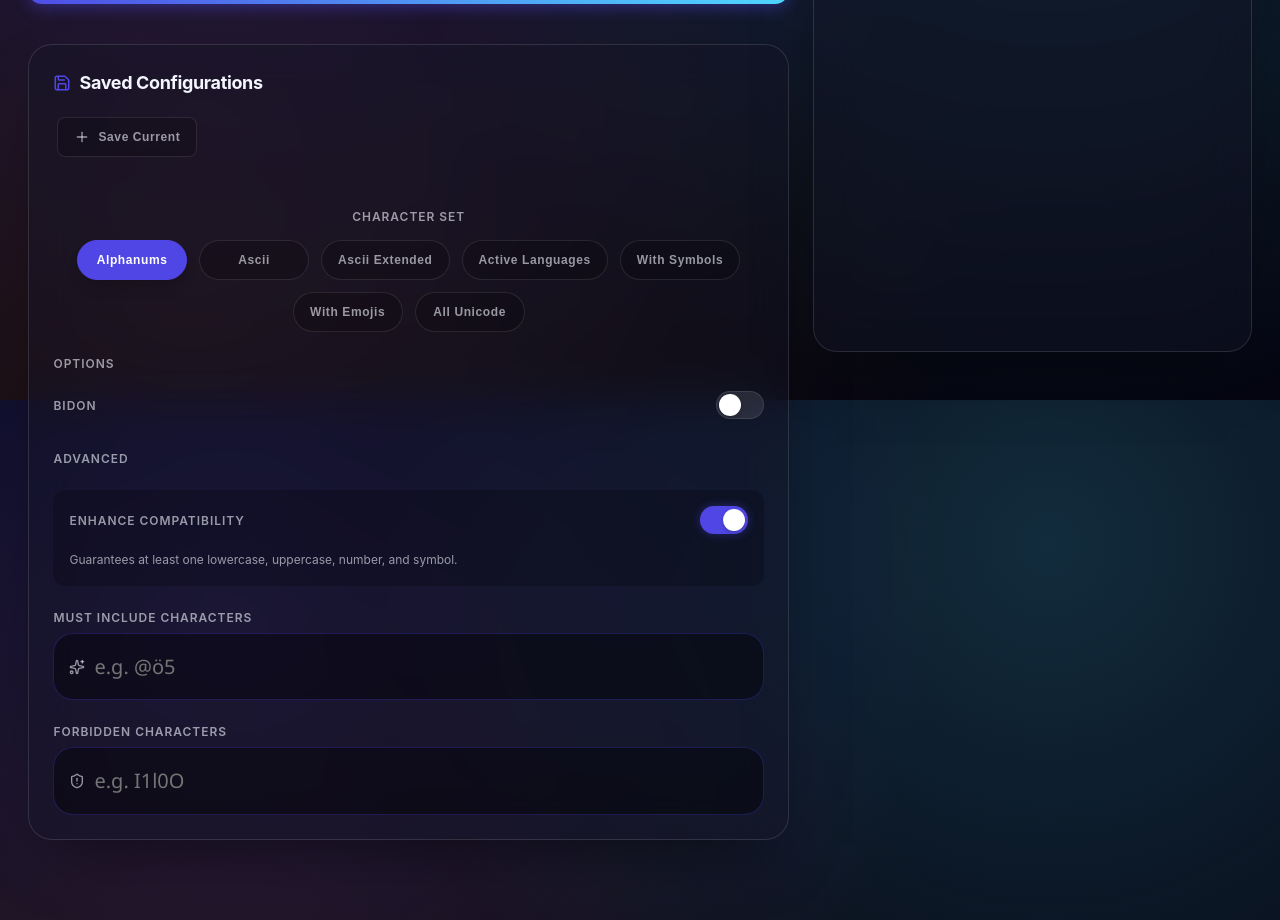
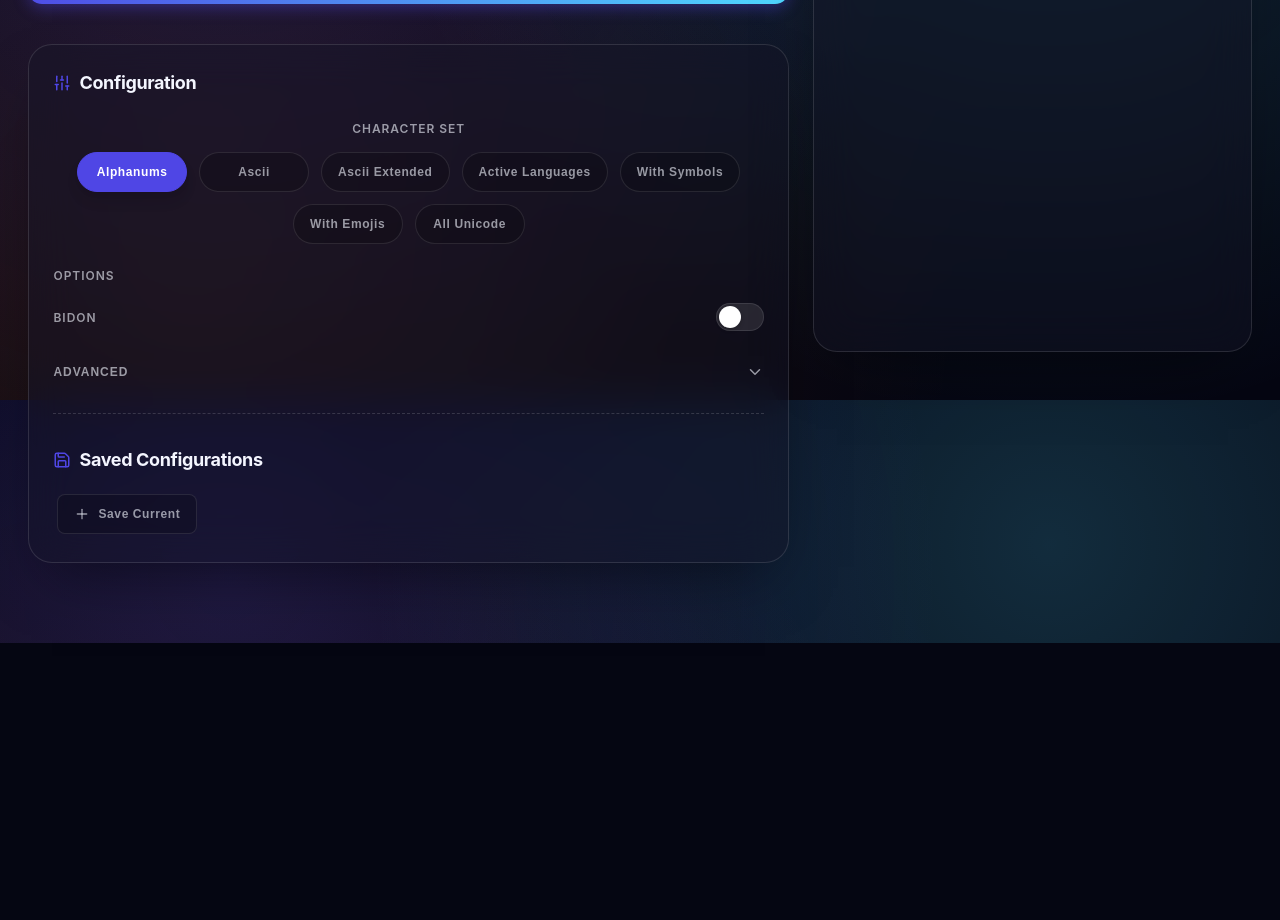
Before and after one commit to WireSwarm/UnknownSecret, a React (Vite) app: page / in a window 1280 px wide. Shown: the part 400-1320 px from the top of the page. After the commit the page ends 1043 px from the top, so only its background shows below. Built offline with nearby package versions, Linux system fonts and the light colour scheme; a web font is replaced by a local one.

Commit message:
feat : Ui upgrade

```diff
--- a/src/components/generator/GeneratorPanel.jsx
+++ b/src/components/generator/GeneratorPanel.jsx
@@ -1,5 +1,5 @@
 import React, { useState, useEffect } from 'react';
-import { RefreshCw, Copy, Check, Eye, EyeOff, Dice5, ShieldAlert, Sparkles, Plus, Trash2, Save } from 'lucide-react';
+import { RefreshCw, Copy, Check, Eye, EyeOff, Dice5, ShieldAlert, Sparkles, Plus, Trash2, Save, ChevronDown, Sliders } from 'lucide-react';
 import { GlassCard } from '../ui/GlassCard';
 import { Button } from '../ui/Button';
 import { Input } from '../ui/Input';
@@ -83,6 +83,7 @@ export function GeneratorPanel({ onCopyPassword }) {
     const [activePresetId, setActivePresetId] = useState(null);
     const [clearConfirmLevel, setClearConfirmLevel] = useState(0); // 0: Normal, 1: Sure?, 2: Really?
     const [isShiftPressed, setIsShiftPressed] = useState(false); // Track Shift key for delete buttons
+    const [isAdvancedOpen, setIsAdvancedOpen] = useState(false); // Advanced section collapsed state
 
     // Effect to track Shift key globally
     useEffect(() => {
@@ -511,7 +512,163 @@ export function GeneratorPanel({ onCopyPassword }) {
             {/* Unified Configuration & Presets Panel */}
             <GlassCard className="p-6 mt-4 flex flex-col gap-6" id="unified-config-card">
 
-                {/* Section 1: Presets (Saved Configurations Bar) */}
+                {/* Section 1: Configuration (The Workspace) */}
+                <div className="flex flex-col gap-6" id="config-section">
+
+                    {/* Configuration Title */}
+                    <h3 className="text-lg font-bold flex items-center gap-2">
+                        <Sliders size={18} className="text-primary" />
+                        Configuration
+                    </h3>
+
+                    {/* Character Sets */}
+                    <div>
+                        <h3 className="label-text mb-4 text-center" id="charset-title">Character Set</h3>
+                        <div className="flex flex-wrap gap-3 justify-center" id="charset-selectors">
+                            {Object.keys(SETS).map(key => (
+                                <button
+                                    id={`charset-btn-${key}`}
+                                    key={key}
+                                    onClick={() => handleSetChange(key)}
+                                    className={`
+                                        charset-selector-btn rounded-full transition-all px-4 py-2 text-sm
+                                        ${activeSet === key
+                                            ? 'bg-primary text-white shadow-lg'
+                                            : 'bg-black-20 hover:bg-white-5 text-muted'}
+                                    `}
+                                    style={{
+                                        border: activeSet === key ? '1px solid var(--primary)' : '1px solid rgba(255, 255, 255, 0.1)'
+                                    }}
+                                >
+                                    {SETS[key].name}
+                                </button>
+                            ))}
+                        </div>
+                    </div>
+
+                    <div className="grid grid-cols-1 md:grid-cols-2 gap-8" id="settings-grid">
+                        {/* Left Column: Options */}
+                        <div className="flex flex-col gap-6" id="settings-col-1">
+                            <div className="flex flex-col gap-3" id="options-group">
+                                <h3 className="label-text mb-2" id="options-title">Options</h3>
+                                <Toggle
+                                    id="opt-bidon"
+                                    label="Bidon"
+                                    checked={config.tokens.includes('bidon')}
+                                    onChange={() => { }}
+                                />
+                                {(activeSet === 'all_unicode' || activeSet === 'emojis') && (
+                                    <Toggle
+                                        id="opt-printable"
+                                        label="Only Printable"
+                                        checked={config.onlyPrintable}
+                                        onChange={(v) => setConfig({ ...config, onlyPrintable: v })}
+                                    />
+                                )}
+                            </div>
+                        </div>
+
+                        {/* Right Column: Advanced (Collapsible) */}
+                        <div className="flex flex-col gap-4" id="settings-col-2">
+                            <button
+                                onClick={() => setIsAdvancedOpen(!isAdvancedOpen)}
+                                className="flex items-center justify-between w-full cursor-pointer"
+                                style={{
+                                    background: 'none',
+                                    border: 'none',
+                                    padding: 0
+                                }}
+                            >
+                                <h3 className="label-text" id="advanced-title">Advanced</h3>
+                                <ChevronDown
+                                    size={18}
+                                    className="text-muted"
+                                    style={{
+                                        transform: isAdvancedOpen ? 'rotate(180deg)' : 'rotate(0deg)',
+                                        transition: 'transform 0.2s ease'
+                                    }}
+                                />
+                            </button>
+
+                            {isAdvancedOpen && (
+                                <div
+                                    className="flex flex-col gap-3"
+                                    style={{
+                                        animation: 'fadeIn 0.2s ease'
+                                    }}
+                                >
+                                    <div
+                                        className="p-3 rounded-lg flex flex-col gap-3"
+                                        id="compat-area"
+                                        style={{
+                                            background: 'rgba(255, 255, 255, 0.03)',
+                                            border: '1px solid rgba(255, 255, 255, 0.08)'
+                                        }}
+                                    >
+                                        <Toggle
+                                            id="compat-toggle"
+                                            label="Enhance Compatibility"
+                                            checked={config.ensureCommon}
+                                            onChange={(v) => setConfig({ ...config, ensureCommon: v })}
+                                            className="w-full"
+                                        />
+                                        <p className="text-xs text-muted leading-relaxed" id="compat-desc">
+                                            Guarantees at least one lowercase, uppercase, number, and symbol.
+                                        </p>
+                                    </div>
+
+                                    <Input
+                                        id="must-include-input"
+                                        label="Must Include Characters"
+                                        placeholder="e.g. @ö5"
+                                        value={config.include}
+                                        onChange={(e) => setConfig({ ...config, include: e.target.value })}
+                                        icon={<Sparkles size={14} />}
+                                        className="compact-input"
+                                        style={{
+                                            padding: '0.6rem 1rem',
+                                            paddingLeft: '2.2rem',
+                                            fontSize: '0.875rem',
+                                            borderRadius: '10px',
+                                            background: 'rgba(255, 255, 255, 0.03)',
+                                            border: '1px solid rgba(255, 255, 255, 0.08)'
+                                        }}
+                                    />
+
+                                    <Input
+                                        id="forbidden-input"
+                                        label="Forbidden Characters"
+                                        placeholder="e.g. I1l0O"
+                                        value={config.exclude}
+                                        onChange={(e) => setConfig({ ...config, exclude: e.target.value })}
+                                        icon={<ShieldAlert size={14} />}
+                                        className="compact-input"
+                                        style={{
+                                            padding: '0.6rem 1rem',
+                                            paddingLeft: '2.2rem',
+                                            fontSize: '0.875rem',
+                                            borderRadius: '10px',
+                                            background: 'rgba(255, 255, 255, 0.03)',
+                                            border: '1px solid rgba(255, 255, 255, 0.08)'
+                                        }}
+                                    />
+                                </div>
+                            )}
+                        </div>
+                    </div>
+                </div>
+
+                {/* Dotted Divider */}
+                <div
+                    style={{
+                        width: '100%',
+                        height: '1px',
+                        borderTop: '1px dashed rgba(255, 255, 255, 0.15)',
+                        margin: '0.5rem 0'
+                    }}
+                ></div>
+
+                {/* Section 2: Saved Configurations */}
                 <div className="flex flex-col gap-4" id="presets-section">
                     <div className="flex justify-between items-center">
                         <div className="flex items-center gap-3">
@@ -525,7 +682,17 @@ export function GeneratorPanel({ onCopyPassword }) {
                              * See .agent/agents.md for guidelines.
                              */}
                             {presets.length > 0 &&
-                                <Button variant="ghost" onClick={handleClearAllPresets} className="px-3 py-1 text-xs h-8">Clear</Button>
+                                <Button
+                                    variant="ghost"
+                                    onClick={handleClearAllPresets}
+                                    className="px-3 py-1 text-xs h-8"
+                                    style={{
+                                        color: clearConfirmLevel > 0 ? 'rgba(239, 68, 68, 1)' : undefined,
+                                        borderColor: clearConfirmLevel > 0 ? 'rgba(239, 68, 68, 0.5)' : undefined
+                                    }}
+                                >
+                                    {getClearButtonText()}
+                                </Button>
                             }
                         </div>
                     </div>
@@ -593,6 +760,7 @@ export function GeneratorPanel({ onCopyPassword }) {
                             return (
                                 <div
                                     key={preset.id}
+                                    onClick={() => !isShiftPressed && loadPreset(preset)}
                                     className="group relative flex items-center gap-4 rounded-lg cursor-pointer select-none overflow-hidden preset-item"
                                     style={{
                                         paddingLeft: '1rem',
@@ -637,7 +805,6 @@ export function GeneratorPanel({ onCopyPassword }) {
 
                                     {/* Preset name - always visible */}
                                     <span
-                                        onClick={() => !isShiftPressed && loadPreset(preset)}
                                         className="text-xs font-bold tracking-wider uppercase"
                                         style={{
                                             color: isActive ? 'white' : 'var(--text-muted)',
@@ -729,97 +896,6 @@ export function GeneratorPanel({ onCopyPassword }) {
                         </p>
                     )}
                 </div>
-
-                {/* Divider */}
-                <div className="w-full h-px bg-gradient-to-r from-transparent via-white/15 to-transparent"></div>
-
-                {/* Section 2: Configuration (The Workspace) */}
-                <div className="flex flex-col gap-6" id="config-section">
-
-                    {/* Character Sets */}
-                    <div>
-                        <h3 className="label-text mb-4 text-center" id="charset-title">Character Set</h3>
-                        <div className="flex flex-wrap gap-3 justify-center" id="charset-selectors">
-                            {Object.keys(SETS).map(key => (
-                                <button
-                                    id={`charset-btn-${key}`}
-                                    key={key}
-                                    onClick={() => handleSetChange(key)}
-                                    className={`
-                                        charset-selector-btn rounded-full transition-all px-4 py-2 text-sm
-                                        ${activeSet === key
-                                            ? 'bg-primary text-white shadow-lg'
-                                            : 'bg-black-20 hover:bg-white-5 text-muted'}
-                                    `}
-                                    style={{
-                                        border: activeSet === key ? '1px solid var(--primary)' : '1px solid rgba(255, 255, 255, 0.1)'
-                                    }}
-                                >
-                                    {SETS[key].name}
-                                </button>
-                            ))}
-                        </div>
-                    </div>
-
-                    <div className="grid grid-cols-1 md:grid-cols-2 gap-8" id="settings-grid">
-                        {/* Left Column: Options */}
-                        <div className="flex flex-col gap-6" id="settings-col-1">
-                            <div className="flex flex-col gap-3" id="options-group">
-                                <h3 className="label-text mb-2" id="options-title">Options</h3>
-                                <Toggle
-                                    id="opt-bidon"
-                                    label="Bidon"
-                                    checked={config.tokens.includes('bidon')}
-                                    onChange={() => { }}
-                                />
-                                {(activeSet === 'all_unicode' || activeSet === 'emojis') && (
-                                    <Toggle
-                                        id="opt-printable"
-                                        label="Only Printable"
-                                        checked={config.onlyPrintable}
-                                        onChange={(v) => setConfig({ ...config, onlyPrintable: v })}
-                                    />
-                                )}
-                            </div>
-                        </div>
-
-                        {/* Right Column: Advanced */}
-                        <div className="flex flex-col gap-6" id="settings-col-2">
-                            <h3 className="label-text" id="advanced-title">Advanced</h3>
-
-                            <div className="p-4 rounded-xl bg-black-20 border border-white-5 flex flex-col gap-4" id="compat-area">
-                                <Toggle
-                                    id="compat-toggle"
-                                    label="Enhance Compatibility"
-                                    checked={config.ensureCommon}
-                                    onChange={(v) => setConfig({ ...config, ensureCommon: v })}
-                                    className="w-full"
-                                />
-                                <p className="text-xs text-muted leading-relaxed" id="compat-desc">
-                                    Guarantees at least one lowercase, uppercase, number, and symbol.
-                                </p>
-                            </div>
-
-                            <Input
-                                id="must-include-input"
-                                label="Must Include Characters"
-                                placeholder="e.g. @ö5"
-                                value={config.include}
-                                onChange={(e) => setConfig({ ...config, include: e.target.value })}
-                                icon={<Sparkles size={16} />}
-                            />
-
-                            <Input
-                                id="forbidden-input"
-                                label="Forbidden Characters"
-                                placeholder="e.g. I1l0O"
-                                value={config.exclude}
-                                onChange={(e) => setConfig({ ...config, exclude: e.target.value })}
-                                icon={<ShieldAlert size={16} />}
-                            />
-                        </div>
-                    </div>
-                </div>
             </GlassCard>
         </div>
     );
```
Also changed, not shown: src/index.css (+13 -0 lines).
